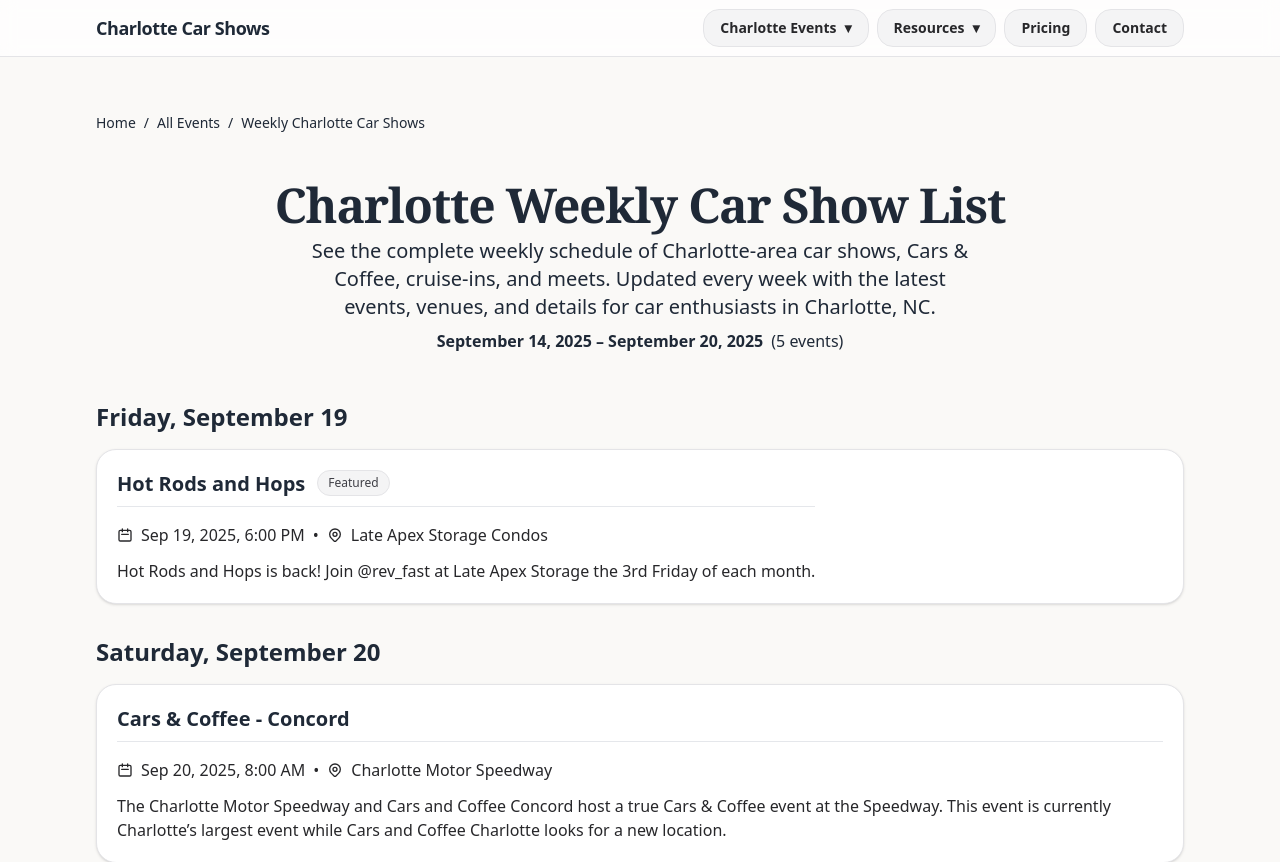
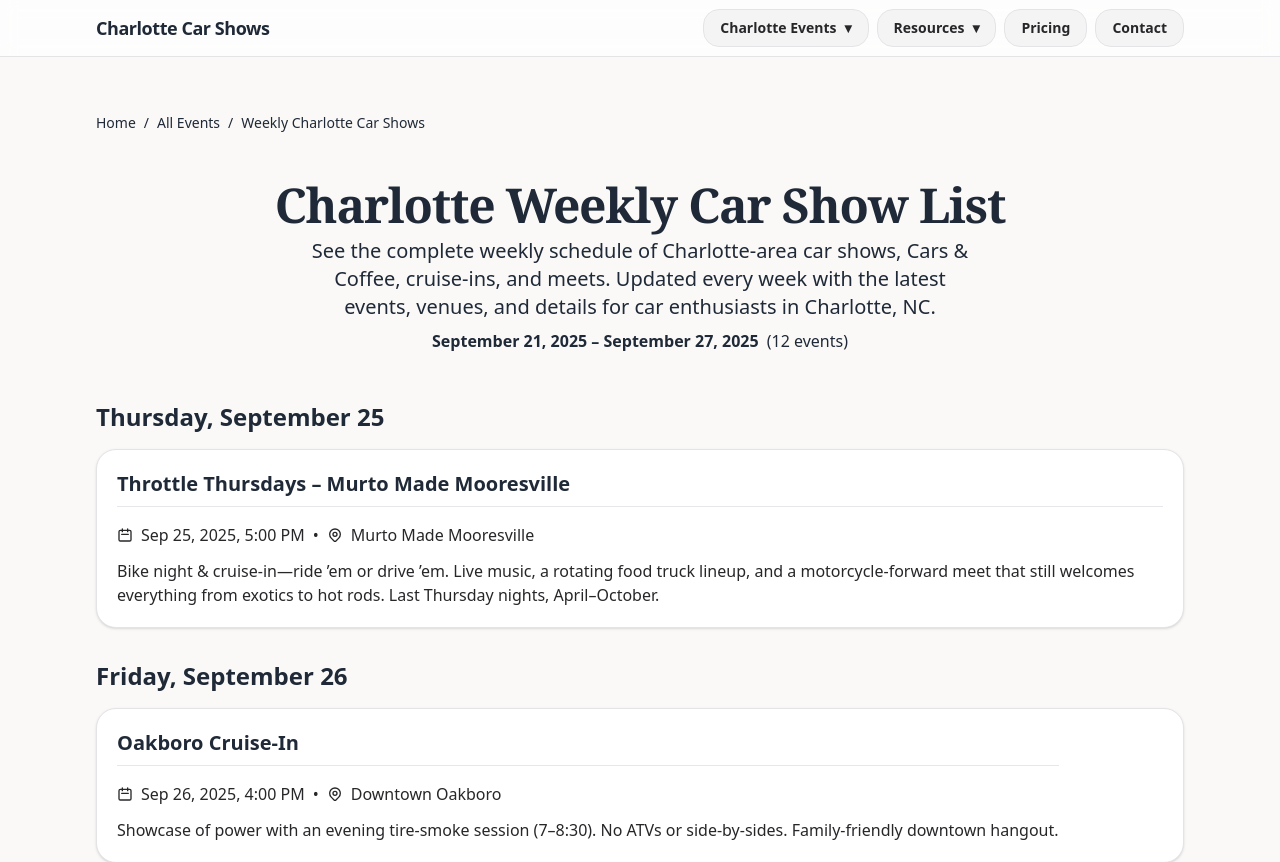
Before and after one commit to kevinscooke/ccs26, a Next.js app: page /weekly-car-show-list-charlotte in a window 1280 px wide. Shown: the top 862 px of the page. Built offline with nearby package versions, Linux system fonts and the light colour scheme.

Commit message:
correct week label?

```diff
--- a/app/weekly-car-show-list-charlotte/page.tsx
+++ b/app/weekly-car-show-list-charlotte/page.tsx
@@ -12,8 +12,13 @@ export async function generateMetadata(): Promise<Metadata> {
   const weekStartEt = (() => {
     const et = new Date(nowEt);
     const day = et.getDay();
-    const diffToMonday = (day + 6) % 7;
-    et.setDate(et.getDate() - diffToMonday);
+    // If today is Sunday (0) treat the week as starting tomorrow (Monday).
+    if (day === 0) {
+      et.setDate(et.getDate() + 1);
+    } else {
+      const diffToMonday = (day + 6) % 7;
+      et.setDate(et.getDate() - diffToMonday);
+    }
     et.setHours(0, 0, 0, 0);
     return et;
   })();
@@ -59,11 +64,16 @@ function nowInET() {
 }
 function startOfWeekET(d: Date) {
   // Create a Date object normalized to ET for the provided date, then
-  // roll back to Monday (so week runs Monday -> Sunday).
+  // return the Monday that defines the week. If the date is Sunday, move
+  // to the next day (Monday) so the week is Monday->Sunday.
   const et = new Date(new Date(d).toLocaleString("en-US", { timeZone: "America/New_York" }));
   const day = et.getDay();
-  const diffToMonday = (day + 6) % 7;
-  et.setDate(et.getDate() - diffToMonday);
+  if (day === 0) {
+    et.setDate(et.getDate() + 1);
+  } else {
+    const diffToMonday = (day + 6) % 7;
+    et.setDate(et.getDate() - diffToMonday);
+  }
   et.setHours(0, 0, 0, 0);
   return et;
 }
```
